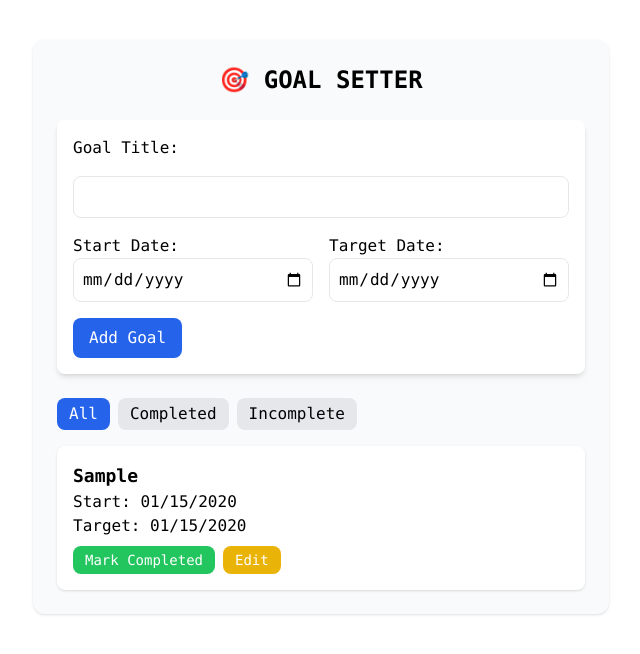
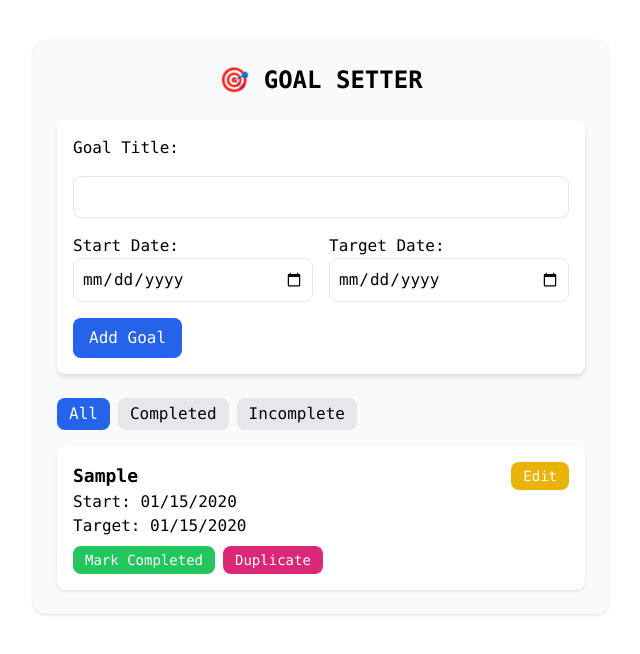
Before and after one commit to lucila-hernandez/goal_setter, a React (Vite) app in the folder goal-getter/: page / in a window 1280 px wide. Both pictures are taken after typing "Sample", "2020-01-15", "2020-01-15" into the empty fields and a click on the button "Add Goal". Shown: the top 654 px of the page, without its empty margins (319-959 px from the left). Built offline with nearby package versions, Linux system fonts and the light colour scheme.

Commit message:
Added duplicate goal feature and added local storage

```diff
--- a/goal-getter/src/components/GoalList.jsx
+++ b/goal-getter/src/components/GoalList.jsx
@@ -1,5 +1,5 @@
 import { useSelector, useDispatch } from 'react-redux';
-import { markCompleted, setEditing } from '../redux/goalSlice';
+import { markCompleted, setEditing, duplicateGoal } from '../redux/goalSlice';
 import { motion } from 'framer-motion';
 
 const formatDate = (dateStr) => {
@@ -40,10 +40,24 @@ export default function GoalList() {
   return (
     <ul className="mt-4 space-y-2">
       {visibleGoals.map((goal) => (
-        <li key={goal.id} className="bg-white p-4 rounded-lg shadow">
-          <h2 className="font-semibold text-lg">{goal.title}</h2>
+        <li key={goal.id} className="bg-white p-4 rounded-lg shadow relative">
+          <div className="flex justify-between items-start">
+            <h2 className="font-semibold text-lg">{goal.title}</h2>
+            {!goal.completedDate && (
+              <motion.button
+                onClick={() => dispatch(setEditing(goal.id))}
+                className="text-sm bg-yellow-500 hover:bg-yellow-400 text-white px-3 py-1 rounded-lg"
+                whileHover={{ scale: 1.05 }}
+                whileTap={{ scale: 0.95 }}
+              >
+                Edit
+              </motion.button>
+            )}
+          </div>
+
           <p>Start: {formatDate(goal.startDate)}</p>
           <p>Target: {formatDate(goal.targetDate)}</p>
+
           {goal.completedDate ? (
             <p className="text-green-600">✅ Completed on {formatDate(goal.completedDate)}</p>
           ) : (
@@ -56,14 +70,16 @@ export default function GoalList() {
               Mark Completed
             </motion.button>
           )}
+
           <motion.button
-            onClick={() => dispatch(setEditing(goal.id))}
-            className="mt-2 text-sm bg-yellow-500 hover:bg-yellow-400 text-white px-3 py-1 rounded-lg"
+            onClick={() => dispatch(duplicateGoal(goal.id))}
+            className="mt-2 text-sm bg-pink-600 hover:bg-pink-500 text-white px-3 py-1 rounded-lg"
             whileHover={{ scale: 1.05 }}
             whileTap={{ scale: 0.95 }}
           >
-            Edit
+            Duplicate
           </motion.button>
+
         </li>
       ))}
     </ul>
--- a/goal-getter/src/redux/goalSlice.jsx
+++ b/goal-getter/src/redux/goalSlice.jsx
@@ -38,6 +38,17 @@ const goalSlice = createSlice({
       }
     },
 
+    duplicateGoal: (state, action) => {
+      const original = state.find(g => g.id === action.payload);
+      if (original) {
+        state.push({
+          ...original,
+          id: nanoid(),
+          completedDate: null,
+        });
+      }
+    },
+
     setEditing: (state, action) => {
       const id = action.payload;
       state.forEach(goal => {
@@ -47,5 +58,5 @@ const goalSlice = createSlice({
   },
 });
 
-export const { addGoal, markCompleted, updateGoal, setEditing } = goalSlice.actions;
+export const { addGoal, markCompleted, updateGoal, duplicateGoal, setEditing } = goalSlice.actions;
 export default goalSlice.reducer;
--- /dev/null
+++ b/goal-getter/src/redux/localStorage.js
@@ -0,0 +1,17 @@
+export const saveState = (state) => {
+    try {
+      localStorage.setItem("goalState", JSON.stringify(state));
+    } catch (error) {
+      console.error("Error saving state to LocalStorage:", error);
+    }
+  };
+
+  export const loadState = () => {
+    try {
+      const savedState = localStorage.getItem("goalState");
+      return savedState ? JSON.parse(savedState) : undefined;
+    } catch (error) {
+      console.error("Error loading state from LocalStorage:", error);
+      return undefined;
+    }
+  };
--- a/goal-getter/src/redux/store.jsx
+++ b/goal-getter/src/redux/store.jsx
@@ -2,6 +2,9 @@ import { configureStore } from '@reduxjs/toolkit';
 import goalReducer from './goalSlice';
 import filtersReducer from './filtersSlice';
 import sortingReducer from './sortingSlice';
+import { loadState, saveState } from './localStorage';
+
+const preloadedState = loadState();
 
 export const store = configureStore({
   reducer: {
@@ -9,4 +12,9 @@ export const store = configureStore({
     filters: filtersReducer,
     sorting: sortingReducer,
   },
+  preloadedState,
 });
+
+store.subscribe(() => {
+  saveState(store.getState());
+});
```
Also changed, not shown: goal-getter/src/assets/goal_example.png, goal-getter/src/assets/goal_setter.png.
